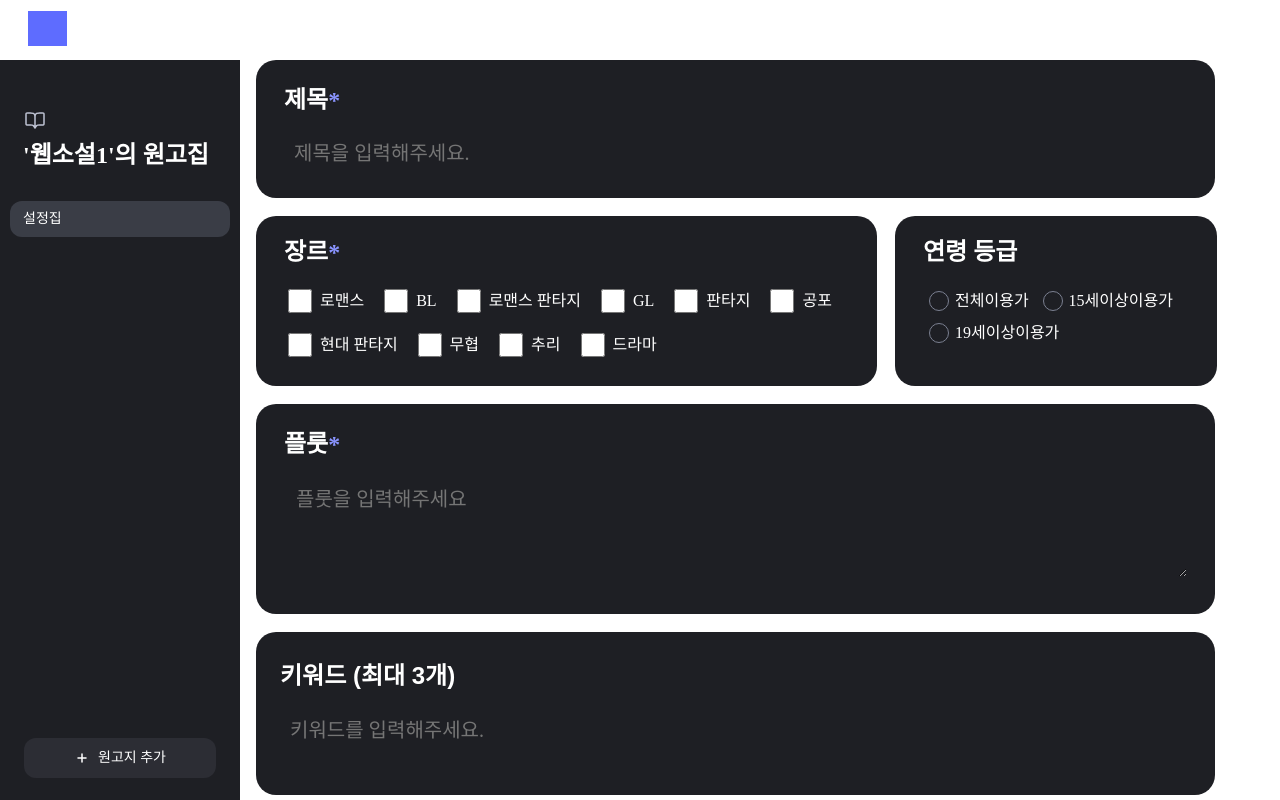
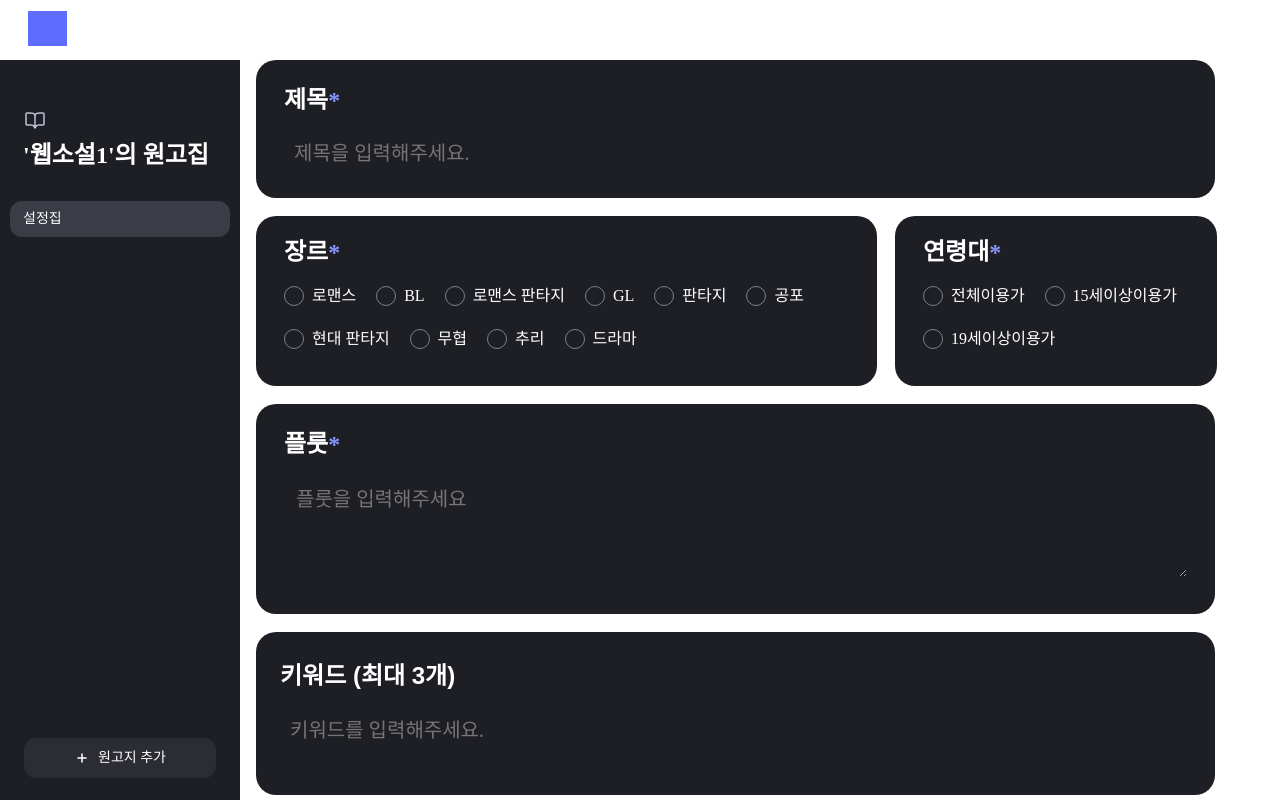
Before and after one commit to songye38/betareader, a Next.js app: page /manu in a window 1280 px wide. Shown: the top 800 px of the page. Built offline with nearby package versions, Linux system fonts and the light colour scheme.

Commit message:
폼 화면에서 라디오 버튼 있는 부분 수정 - 연령대, 장르, 주연조연 선택

```diff
--- a/src/components/FormComponents/AgeInput.jsx
+++ b/src/components/FormComponents/AgeInput.jsx
@@ -1,6 +1,6 @@
 'use client';
 
-import React from 'react';
+import React, { useState } from 'react';
 import { Controller } from 'react-hook-form';
 
 const AgeInput = ({ control, error }) => {
@@ -8,24 +8,138 @@ const AgeInput = ({ control, error }) => {
     '전체이용가', '15세이상이용가', '19세이상이용가'
   ];
 
+  // 선택된 카테고리 상태 관리
+  const [selectedCategory, setSelectedCategory] = useState('');
+
   return (
-    <div style={{ width: 322, height: 170, paddingLeft: 28, paddingRight: 28, paddingTop: 20, paddingBottom: 20, background: '#1E1F24', borderRadius: 20, flexDirection: 'column', justifyContent: 'flex-start', alignItems: 'flex-start', gap: 16, display: 'inline-flex' }}>
-      <div style={{ color: 'white', fontSize: 24, fontFamily: 'Pretendard', fontWeight: '700', lineHeight: '33.60px', wordWrap: 'break-word' }}>연령 등급</div>
+    <div
+      style={{
+        width: 322,
+        height: 170,
+        paddingLeft: 28,
+        paddingRight: 28,
+        paddingTop: 20,
+        paddingBottom: 20,
+        background: '#1E1F24',
+        borderRadius: 20,
+        flexDirection: 'column',
+        justifyContent: 'flex-start',
+        alignItems: 'flex-start',
+        gap: 16,
+        display: 'inline-flex',
+      }}
+    >
+      <div style={{ display: 'flex', flexDirection: 'row' }}>
+        <div
+          style={{
+            color: 'white',
+            fontSize: 24,
+            fontFamily: 'Pretendard',
+            fontWeight: '700',
+            lineHeight: '33.60px',
+            wordWrap: 'break-word',
+          }}
+        >
+          연령대
+        </div>
+        <div
+          style={{
+            color: '#8A94FF',
+            fontSize: 24,
+            fontFamily: 'Pretendard',
+            fontWeight: '700',
+            lineHeight: '33.60px',
+            wordWrap: 'break-word',
+          }}
+        >
+          *
+        </div>
+      </div>
 
       <Controller
-        name="age"
+        name="ageCategory"
         control={control}
         render={({ field }) => (
-          <div style={{ flexDirection: 'column', justifyContent: 'flex-end', alignItems: 'flex-start', gap: 16}}>
-            {ageCategories.map((category, index) => (
-              <div key={index} style={{ justifyContent: 'flex-start', alignItems: 'flex-start', gap: 16, display: 'inline-flex' }}>
-                <div style={{ paddingTop: 4, paddingBottom: 4, paddingLeft: 4, paddingRight: 8, borderRadius: 78, justifyContent: 'flex-start', alignItems: 'center', gap: 4, display: 'flex' }}>
-                  <div style={{ width: 24, height: 24, position: 'relative' }}>
-                    <div style={{ width: 20, height: 20, left: 2, top: 2, position: 'absolute', borderRadius: '50%', border: '0.80px #7B8091 solid' }} />
-                  </div>
-                  <div style={{ color: 'white', fontSize: 16, fontFamily: 'Pretendard', fontWeight: '500', lineHeight: '22.40px', wordWrap: 'break-word' }}>
-                    {category}
-                  </div>
+          <div
+            style={{
+              display: 'flex',
+              flexWrap: 'wrap',
+              justifyContent: 'flex-start',
+              alignItems: 'center',
+              gap: 20,
+            }}
+          >
+            {ageCategories.map((ageCategory, index) => (
+              <div
+                key={index}
+                style={{
+                  display: 'flex',
+                  flexDirection: 'row',
+                  justifyContent: 'center',
+                  alignItems: 'center',
+                  gap: '8px',
+                }}
+              >
+                {/* 원을 그리기 위한 클릭 가능한 div */}
+                <div
+                  onClick={() => {
+                    setSelectedCategory(ageCategory); // 선택된 카테고리 상태 업데이트
+                    field.onChange(ageCategory); // react-hook-form 상태 업데이트
+                  }}
+                  style={{
+                    width: 20,
+                    height: 20,
+                    borderRadius: '50%',
+                    border: '1px solid #7B8091',
+                    backgroundColor:
+                      selectedCategory === ageCategory ? '#8A94FF' : 'transparent', // 선택된 카테고리는 보라색으로 채우기
+                    display: 'flex',
+                    justifyContent: 'center',
+                    alignItems: 'center',
+                    cursor: 'pointer',
+                    position: 'relative',
+                  }}
+                >
+                  {/* 선택된 상태에서 SVG 체크 아이콘 표시 */}
+                  {selectedCategory === ageCategory && (
+                    <div
+                      style={{
+                        width: '16px',
+                        height: '16px',
+                        display: 'flex',
+                        justifyContent: 'center',
+                        alignItems: 'center',
+                      }}
+                    >
+                      <svg
+                        width="10"
+                        height="8"
+                        viewBox="0 0 10 8"
+                        fill="none"
+                        xmlns="http://www.w3.org/2000/svg"
+                      >
+                        <path
+                          d="M0.714355 3.39258L3.79128 7.14258L8.71436 1.14258"
+                          stroke="#1E1F24"
+                          strokeWidth="1.4"
+                          strokeLinecap="round"
+                          strokeLinejoin="round"
+                        />
+                      </svg>
+                    </div>
+                  )}
+                </div>
+                <div
+                  style={{
+                    color: 'white',
+                    fontSize: 16,
+                    fontFamily: 'Pretendard',
+                    fontWeight: '500',
+                    lineHeight: '22.40px',
+                    textAlign: 'center',
+                  }}
+                >
+                  {ageCategory}
                 </div>
               </div>
             ))}
@@ -34,7 +148,11 @@ const AgeInput = ({ control, error }) => {
       />
 
       {/* 에러 메시지 */}
-      {error && <div style={{ color: 'red', fontSize: '12px', marginTop: '4px' }}>{error.message}</div>}
+      {error && (
+        <div style={{ color: 'red', fontSize: '12px', marginTop: '4px' }}>
+          {error.message}
+        </div>
+      )}
     </div>
   );
 };
--- a/src/components/FormComponents/GenreInput.jsx
+++ b/src/components/FormComponents/GenreInput.jsx
@@ -1,6 +1,6 @@
 'use client';
 
-import React from 'react';
+import React, { useState } from 'react';
 import { Controller } from 'react-hook-form';
 
 const GenreInput = ({ control, error }) => {
@@ -9,9 +9,12 @@ const GenreInput = ({ control, error }) => {
     '현대 판타지', '무협', '추리', '드라마'
   ];
 
+  // 선택된 장르 상태 관리
+  const [selectedGenre, setSelectedGenre] = useState('');
+
   return (
     <div style={{ width: 621, height: 170, paddingLeft: 28, paddingRight: 28, paddingTop: 20, paddingBottom: 20, background: '#1E1F24', borderRadius: 20, flexDirection: 'column', justifyContent: 'flex-start', alignItems: 'flex-start', gap: 16, display: 'inline-flex' }}>
-      <div style={{display:'flex',flexDirection:'row'}}>
+      <div style={{ display: 'flex', flexDirection: 'row' }}>
         <div style={{ color: 'white', fontSize: 24, fontFamily: 'Pretendard', fontWeight: '700', lineHeight: '33.60px', wordWrap: 'break-word' }}>장르</div>
         <div style={{ color: '#8A94FF', fontSize: 24, fontFamily: 'Pretendard', fontWeight: '700', lineHeight: '33.60px', wordWrap: 'break-word' }}>*</div>
       </div>
@@ -20,34 +23,45 @@ const GenreInput = ({ control, error }) => {
         name="genre"
         control={control}
         render={({ field }) => (
-          <div style={{ justifyContent: 'flex-start', alignItems: 'flex-start', gap: 20, flexDirection: 'row' }}>
+          <div style={{ display: 'flex', flexWrap: 'wrap', justifyContent: 'flex-start', alignItems: 'center', gap: 20 }}>
             {genres.map((genre, index) => (
-              <div key={index} style={{ flexDirection: 'column', justifyContent: 'center', alignItems: 'flex-start', gap: '16px', display: 'inline-flex' }}>
+              <div key={index} style={{ display: 'flex', flexDirection: 'row', justifyContent: 'center', alignItems: 'center', gap: '8px' }}>
+                {/* 원을 그리기 위한 클릭 가능한 div */}
                 <div
+                  onClick={() => {
+                    setSelectedGenre(genre); // 선택된 장르 상태 업데이트
+                    field.onChange(genre); // react-hook-form 상태 업데이트
+                  }}
                   style={{
-                    paddingTop: 4, paddingBottom: 4, paddingLeft: 4, paddingRight: 8, borderRadius: 78, justifyContent: 'flex-start', alignItems: 'center', gap: '8px', display: 'inline-flex', cursor: 'pointer',paddingRight:'16px', paddingBottom:'16px',
+                    width: 20,
+                    height: 20,
+                    borderRadius: '50%',
+                    border: '1px solid #7B8091',
+                    backgroundColor: selectedGenre === genre ? '#8A94FF' : 'transparent', // 선택된 장르는 색상 변경
+                    display: 'flex',
+                    justifyContent: 'center',
+                    alignItems: 'center',
+                    cursor: 'pointer',
+                    position: 'relative',
                   }}
                 >
-                  <input
-                    type="checkbox"
-                    value={genre}
-                    {...field}
-                    checked={field.value.includes(genre)} // 해당 장르가 선택되었는지 확인
-                    onChange={(e) => {
-                      // 해당 장르를 선택/해제하는 함수
-                      const value = e.target.value;
-                      const updatedGenres = e.target.checked
-                        ? [...field.value, value]
-                        : field.value.filter((item) => item !== value);
-                      field.onChange(updatedGenres);
-                    }}
-                    style={{
-                      width: 24, height: 24, position: 'relative', borderRadius: '50%', border: '0.80px #7B8091 solid'
-                    }}
-                  />
-                  <div style={{ color: 'white', fontSize: 16, fontFamily: 'Pretendard', fontWeight: '500', lineHeight: '22.40px', wordWrap: 'break-word' }}>
-                    {genre}
-                  </div>
+                  {/* 선택된 상태에서 SVG를 표시 */}
+                  {selectedGenre === genre && (
+                    <div style={{
+                      width: '16px',
+                      height: '16px',
+                      display: 'flex',
+                      justifyContent: 'center',
+                      alignItems: 'center',
+                    }}>
+                      <svg width="10" height="8" viewBox="0 0 10 8" fill="none" xmlns="http://www.w3.org/2000/svg">
+                        <path d="M0.714355 3.39258L3.79128 7.14258L8.71436 1.14258" stroke="#1E1F24" strokeWidth="1.4" strokeLinecap="round" strokeLinejoin="round"/>
+                      </svg>
+                    </div>
+                  )}
+                </div>
+                <div style={{ color: 'white', fontSize: 16, fontFamily: 'Pretendard', fontWeight: '500', lineHeight: '22.40px', textAlign: 'center' }}>
+                  {genre}
                 </div>
               </div>
             ))}
```
Also changed, not shown: src/components/FormComponents/Character.jsx (+50 -9 lines).
